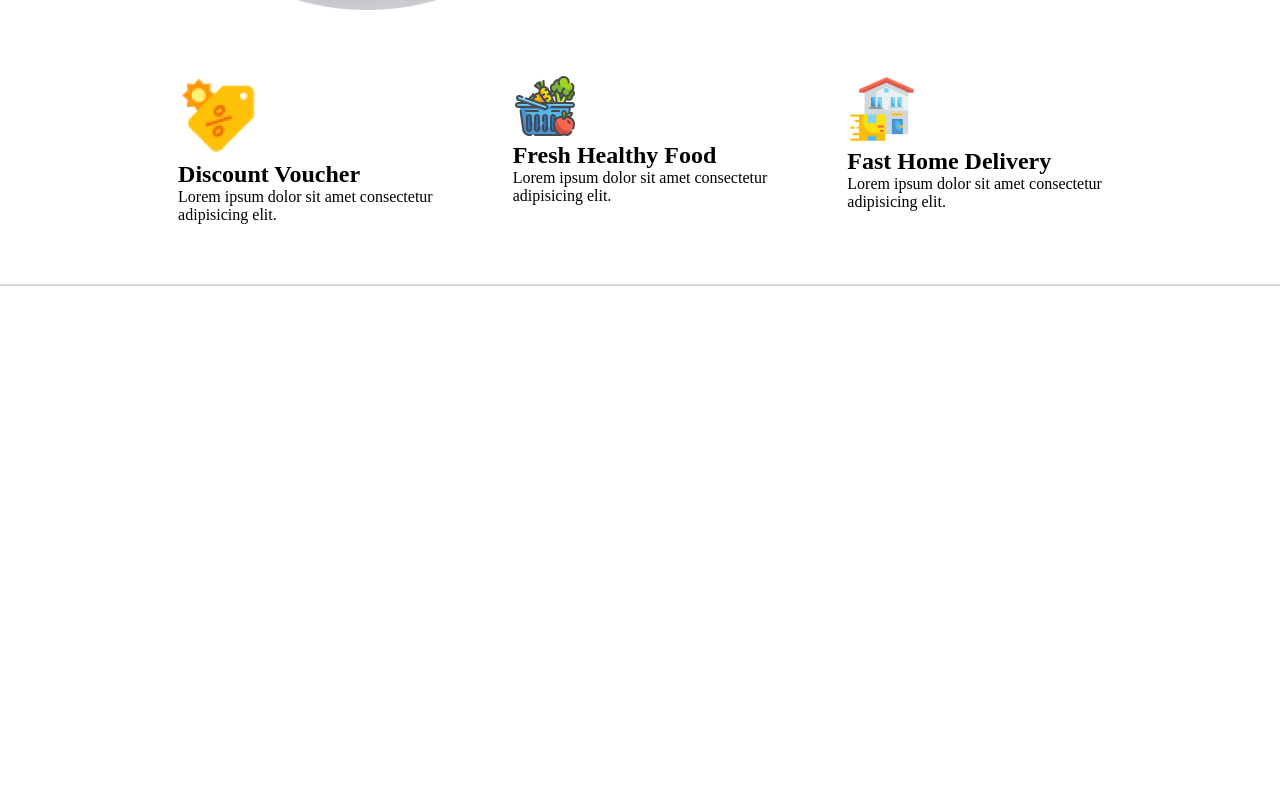
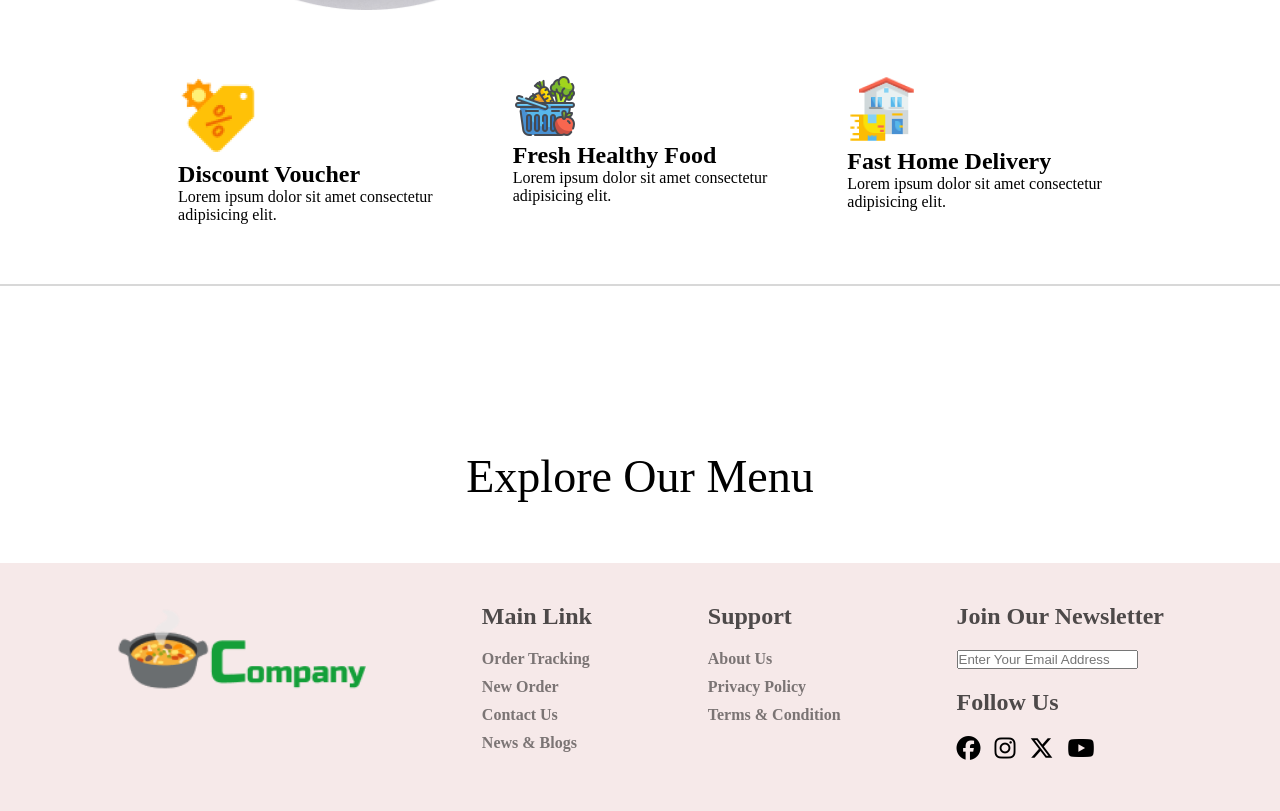
Before and after one commit to Hamzaabro5/Restaurant-Website, a plain HTML site: page index.html in a window 1280 px wide. Shown: the part 665-1476 px from the top of the page. Before the commit the page ends 1011 px from the top, so only its background shows below. Drawn offline with nearby package versions, Linux system fonts and the light colour scheme.

Commit message:
Project 5

```diff
--- a/index.html
+++ b/index.html
@@ -48,8 +48,44 @@
                 </div>
         </section>
         <!-- Banner section -->
+
+        <!-- Gallery Section -->
+
+        <section class="gallery-section">
+            <h2>Our Menu</h2>
+            <h1>Explore Our Menu</h1>
+        </section>
+
+        <!-- Gallery Section -->
     </main>
 
+
+
+    <footer>
+        <div><img src="./assets/logo.png" width="250px" alt=""></div>
+        <div>
+            <h2>Main Link</h2>
+            <h4>Order Tracking</h4>
+            <h4>New Order</h4>
+            <h4>Contact Us</h4>
+            <h4>News & Blogs</h4>
+        </div>
+        <div>
+            <h2>Support</h2>
+            <h4>About Us</h4>
+            <h4>Privacy Policy</h4>
+            <h4>Terms & Condition</h4>
+        </div>
+        <div>
+            <h2>Join Our Newsletter</h2>
+            <input type="text" placeholder="Enter Your Email Address">
+            <h2>Follow Us</h2>
+            <i class="fa-brands fa-facebook foot-icon"></i>
+            <i class="fa-brands fa-instagram foot-icon"></i>
+            <i class="fa-brands fa-x-twitter foot-icon"></i>
+            <i class="fa-brands fa-youtube foot-icon"></i>
+        </div>
+    </footer>
 
 
 
--- a/style.css
+++ b/style.css
@@ -61,6 +61,7 @@ nav{
 }
 .hero-list-section{
     display: flex;
+    flex-wrap: wrap;
     justify-content: center;
     margin: 60px 0px;
     padding-bottom: 60px;
@@ -73,3 +74,45 @@ nav{
 .fresh-icon{
     margin: 0px 80px;
 }
+.gallery-section h2{
+    text-align: center;
+    color: white;
+    background-color: #03af03;
+    margin: 0px 710px;
+    padding: 10px 0px;
+    font-weight: 200;
+}
+.gallery-section h1{
+    text-align: center;
+    margin-top: 30px;
+    font-size: 46px;
+    font-weight: 500;
+}
+
+footer{
+    background-color: #e4baba52;
+    display: flex;
+    flex-wrap: wrap;
+    justify-content: space-evenly;
+    padding-top: 40px;
+    margin-top: 60px;
+    padding-bottom: 50px;
+}
+footer h2{
+    color: #000000af;
+    margin-bottom: 20px;
+    cursor: pointer;
+}
+footer h4{
+    color: #00000080;
+    margin-top: 10px;
+    cursor: pointer;
+}
+input{
+    margin-bottom: 20px;
+}
+.foot-icon{
+    font-size: 24px;
+    margin-right: 10px;
+    cursor: pointer;
+}
```
